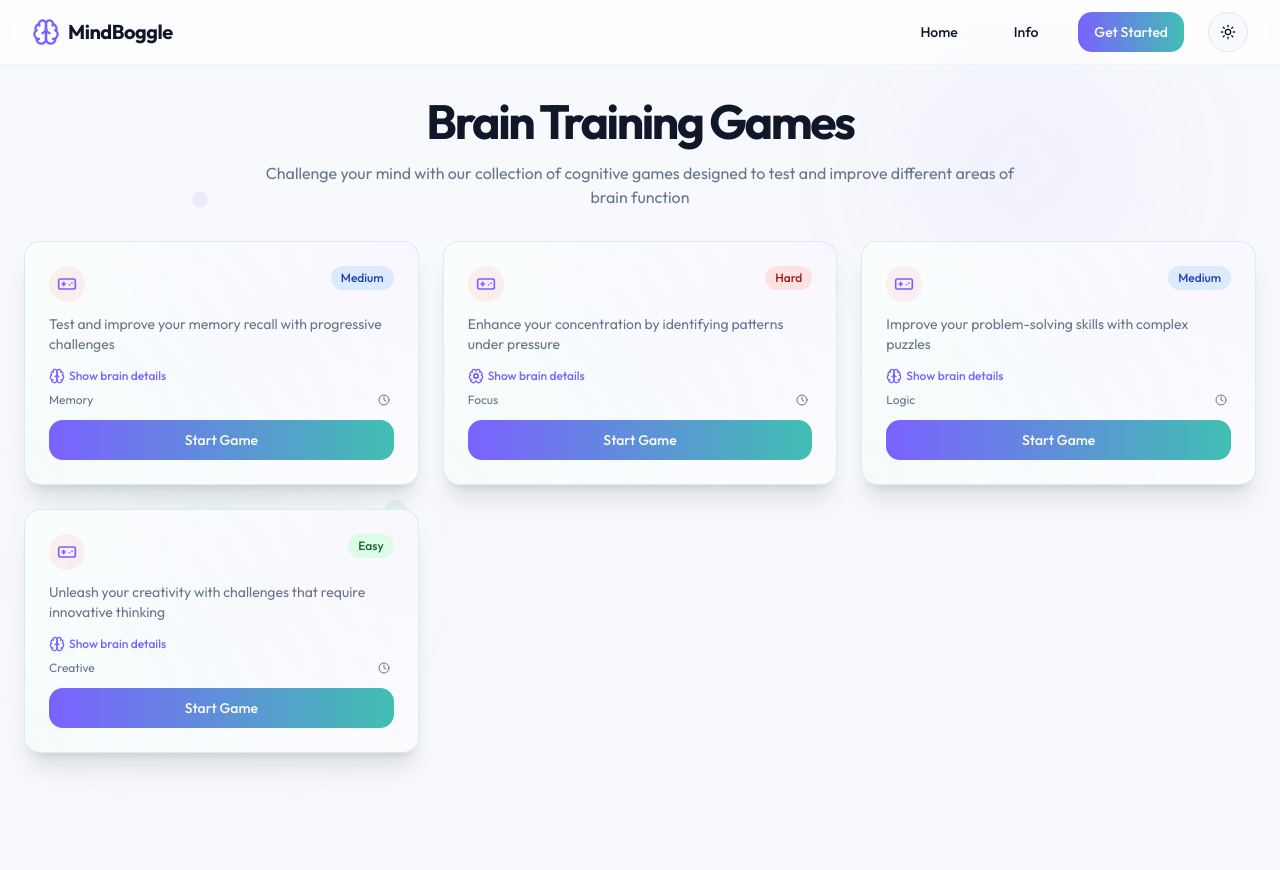
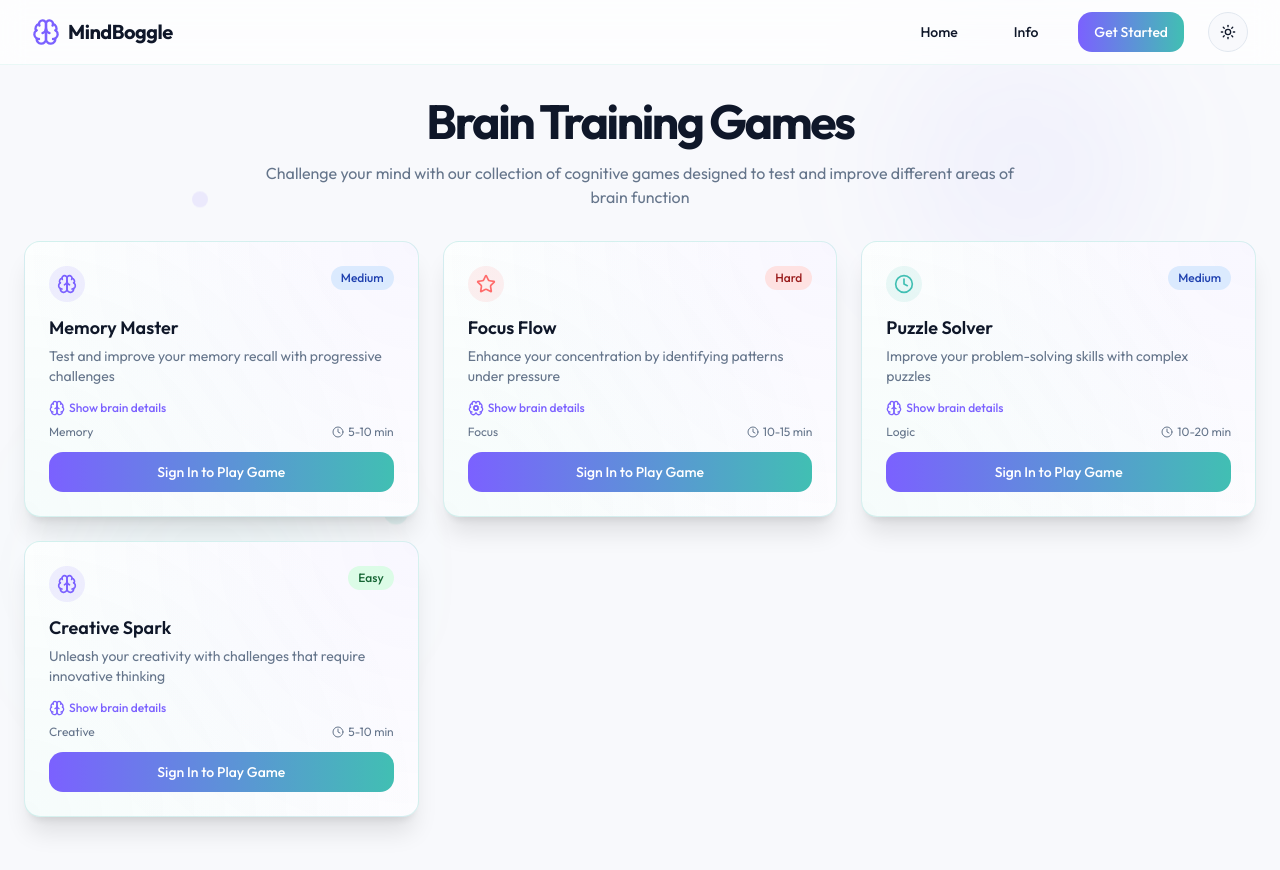
Before and after one commit to cmblum2/mindboggle, a React (Vite) app: page /games in a window 1280 px wide. Shown: the top 870 px of the page. Before the commit the page ends 833 px from the top, so only its background shows below. Built offline with nearby package versions, Linux system fonts and the light colour scheme.

Commit message:
Fix build errors
Address multiple TypeScript and import errors across components like GameCard, Games, Info, and GameExport.

```diff
--- a/src/components/GameCard.tsx
+++ b/src/components/GameCard.tsx
@@ -1,4 +1,3 @@
-
 import { Button } from '@/components/ui/button';
 import { useNavigate } from 'react-router-dom';
 import { Brain, GamepadIcon, Clock, Star, BrainCircuit, BrainCog } from 'lucide-react';
@@ -27,7 +26,7 @@ interface GameCardProps {
 
 const GameCard = ({ game, requireLogin = false }: GameCardProps) => {
   const navigate = useNavigate();
-  const { login, signup } = useAuth();
+  const { user } = useAuth();
   const [showAuthModal, setShowAuthModal] = useState(false);
   const [showDetails, setShowDetails] = useState(false);
 
@@ -139,8 +138,6 @@ const GameCard = ({ game, requireLogin = false }: GameCardProps) => {
       <AuthModal
         isOpen={showAuthModal}
         onClose={() => setShowAuthModal(false)}
-        onLogin={login}
-        onSignup={signup}
       />
     </div>
   );
--- a/src/components/GameExport.tsx
+++ b/src/components/GameExport.tsx
@@ -1,6 +1,6 @@
 
 // This file provides a correctly exported Game type to fix build errors
-import { GameCard } from "@/components/GameCard";
+import GameCard from "@/components/GameCard";
 
 // Re-export the GameCard as Game for backward compatibility
 export const Game = GameCard;
--- a/src/pages/Games.tsx
+++ b/src/pages/Games.tsx
@@ -2,48 +2,52 @@ import { useState } from 'react';
 import { useNavigate } from 'react-router-dom';
 import NavBar from '@/components/NavBar';
 import { Button } from '@/components/ui/button';
-import GameCard from '@/components/GameCard';
+import GameCard, { Game as GameType } from '@/components/GameCard';
 import { Brain, Zap, Brain as BrainIcon, Puzzle, Sparkles } from 'lucide-react';
 import { useAuth } from '@/hooks/useAuth';
 import AuthModal from '@/components/AuthModal';
 
-// Mock game data
-const gameData = [
+// Mock game data adapted to match the Game interface
+const gameData: GameType[] = [
   {
     id: 'memory',
-    title: 'Memory Master',
+    name: 'Memory Master',
     description: 'Test and improve your memory recall with progressive challenges',
-    icon: <BrainIcon className="h-8 w-8 text-brain-purple" />,
+    icon: 'memory',
     category: 'Memory',
     difficulty: 'Medium',
-    timeToComplete: '5-10 min',
+    duration: '5-10 min',
+    progress: 0,
   },
   {
     id: 'focusFlow',
-    title: 'Focus Flow',
+    name: 'Focus Flow',
     description: 'Enhance your concentration by identifying patterns under pressure',
-    icon: <Zap className="h-8 w-8 text-brain-teal" />,
+    icon: 'focus',
     category: 'Focus',
     difficulty: 'Hard',
-    timeToComplete: '10-15 min',
+    duration: '10-15 min',
+    progress: 0,
   },
   {
     id: 'puzzleSolver',
-    title: 'Puzzle Solver',
+    name: 'Puzzle Solver',
     description: 'Improve your problem-solving skills with complex puzzles',
-    icon: <Puzzle className="h-8 w-8 text-brain-coral" />,
+    icon: 'speed',
     category: 'Logic',
     difficulty: 'Medium',
-    timeToComplete: '10-20 min',
+    duration: '10-20 min',
+    progress: 0,
   },
   {
     id: 'creativeSpark',
-    title: 'Creative Spark',
+    name: 'Creative Spark',
     description: 'Unleash your creativity with challenges that require innovative thinking',
-    icon: <Sparkles className="h-8 w-8 text-brain-yellow" />,
+    icon: 'memory',
     category: 'Creative',
     difficulty: 'Easy',
-    timeToComplete: '5-10 min',
+    duration: '5-10 min',
+    progress: 0,
   },
 ];
 
@@ -80,14 +84,7 @@ const Games = ({ navBarExtension }: GamesProps) => {
               <GameCard
                 key={game.id}
                 game={game}
-                onPlay={() => {
-                  if (user) {
-                    navigate(`/game/${game.id}`);
-                  } else {
-                    setShowAuthModal(true);
-                  }
-                }}
-                isLoggedIn={!!user}
+                requireLogin={!user}
               />
             ))}
           </div>
--- a/src/pages/Info.tsx
+++ b/src/pages/Info.tsx
@@ -1,8 +1,9 @@
+
 import React from 'react';
 import { useNavigate } from 'react-router-dom';
 import { Button } from '@/components/ui/button';
 import { Brain, GamepadIcon, Star, LightbulbIcon } from 'lucide-react';
-import NavBar from '@/components/NavBar';
+import NavBarWithLogin from '@/components/NavBarFix';
 import { useAuth } from '@/hooks/useAuth';
 import { useToast } from '@/hooks/use-toast';
 
@@ -43,7 +44,7 @@ const Info = ({ navBarExtension }: InfoProps) => {
 
   return (
     <div className="min-h-screen flex flex-col">
-      <NavBar
+      <NavBarWithLogin
         isLoggedIn={!!user}
         onLogout={logout}
         onLogin={handleLogin}
```
